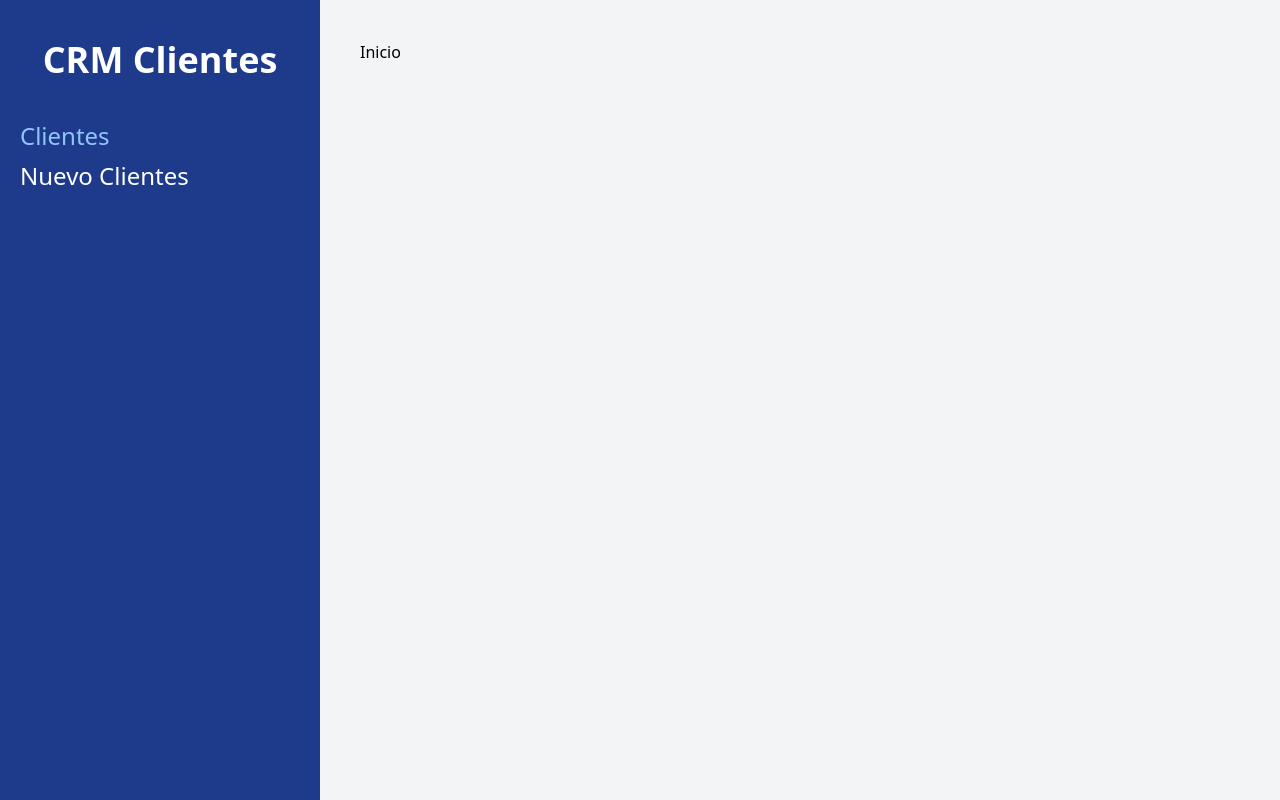
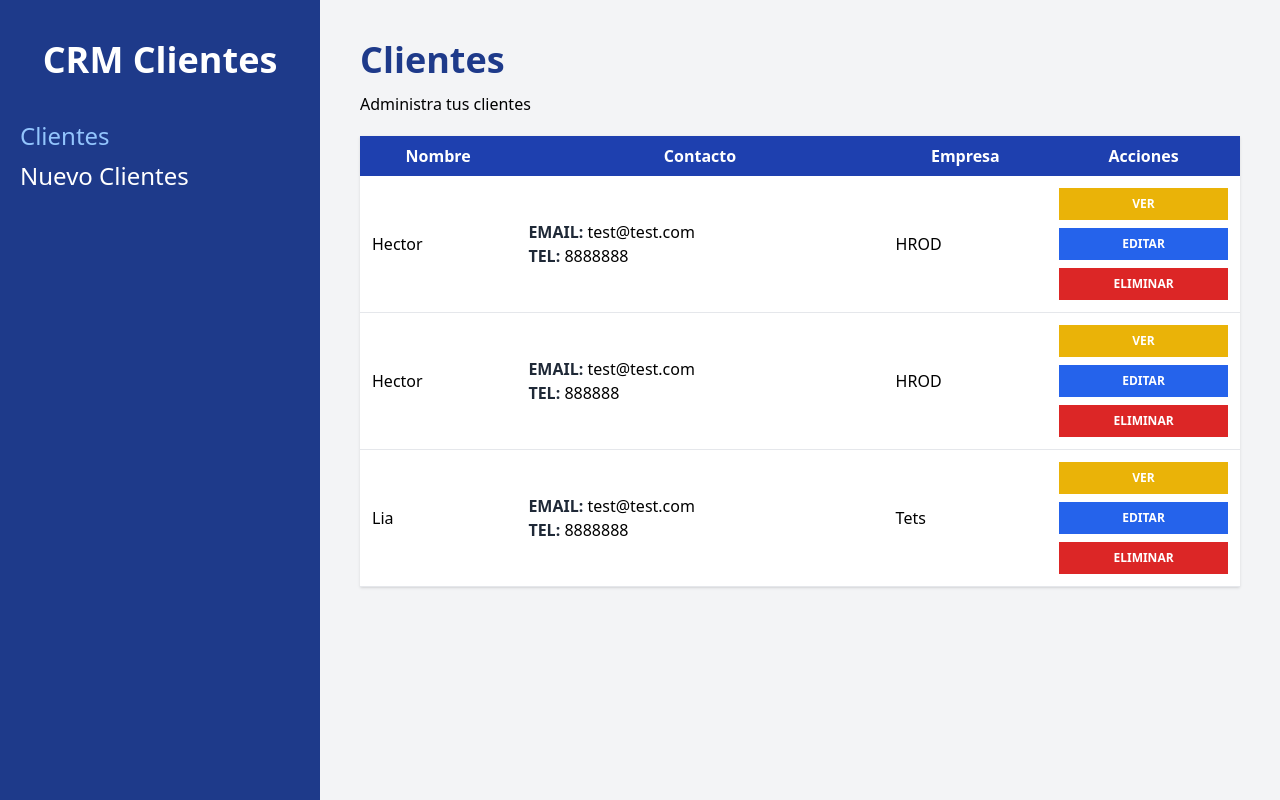
Before and after one commit to hroddev/crm-react, a React (Vite) app: page /clientes in a window 1280 px wide. Built offline with nearby package versions, Linux system fonts and the light colour scheme; data requests are answered from the project's data file.

Commit message:
add change in pages home, client, add show client

```diff
--- a/src/App.jsx
+++ b/src/App.jsx
@@ -3,6 +3,7 @@ import Layout from './layout/Layout'
 import Home from './pages/Home'
 import NewClient from './pages/NewClient'
 import EditClient from './pages/EditClient'
+import ShowClient from './pages/ShowClient'
 
 function App() {
 
@@ -13,6 +14,7 @@ function App() {
             <Route index element={<Home />}/>
             <Route path='nuevo' element={<NewClient/>} />
             <Route path='editar/:id' element={<EditClient/>} />
+            <Route path=':id' element={<ShowClient/>} />
         </Route>
       </Routes>
     </BrowserRouter>
--- /dev/null
+++ b/src/components/Client.jsx
@@ -0,0 +1,36 @@
+import { useNavigate } from "react-router-dom"
+
+const Client = ({client}) => {
+
+    const navigate = useNavigate()
+
+    const { name, company, email, phone, notes, id } = client
+
+    return (
+        <tr className="border-b hover:bg-gray-50">
+        <td className="p-3">{name}</td>
+        <td className="p-3">
+            <p><span className="text-gray-800 uppercase font-bold">Email: </span> {email} </p>
+            <p><span className="text-gray-800 uppercase font-bold">Tel: </span> {phone} </p>
+        </td>
+        <td className="p-3">{company}</td>
+        <td className="p-3">
+            <button
+                type="button"
+                className="bg-yellow-500 hover:bg-yellow-600 block w-full text-with p-2 uppercase font-bold text-xs text-white"
+                onClick={() => navigate(`/clientes/${id}`)}
+            >Ver</button>
+            <button
+                type="button"
+                className="bg-blue-600 hover:bg-blue-700 block w-full text-with p-2 uppercase font-bold text-xs text-white mt-2"
+            >Editar</button>
+            <button
+                type="button"
+                className="bg-red-600 hover:bg-red-700 block w-full text-with p-2 uppercase font-bold text-xs text-white mt-2"
+            >Eliminar</button>
+        </td>
+        </tr>
+    )
+}
+
+export default Client
--- a/src/components/ClientForm.jsx
+++ b/src/components/ClientForm.jsx
@@ -66,7 +66,7 @@ const ClientForm = () => {
                 <Form className="mb-10">
                     <div className='mb-4'>
                         <label className='text-gray-800'
-                            httpFor="name"
+                            httpfor="name"
                             >Nombre
                         </label>
                         <Field
@@ -82,7 +82,7 @@ const ClientForm = () => {
                     </div>
                     <div className='mb-4'>
                         <label className='text-gray-800'
-                            httpFor="company"
+                            httpfor="company"
                             >Empresa
                         </label>
                         <Field
@@ -98,7 +98,7 @@ const ClientForm = () => {
                     </div>
                     <div className='mb-4'>
                         <label className='text-gray-800'
-                            httpFor="email"
+                            httpfor="email"
                             >E-mail
                         </label>
                         <Field
@@ -114,7 +114,7 @@ const ClientForm = () => {
                     </div>
                     <div className='mb-4'>
                         <label className='text-gray-800'
-                            httpFor="phone"
+                            httpfor="phone"
                             >Telefono
                         </label>
                         <Field
@@ -130,7 +130,7 @@ const ClientForm = () => {
                     </div>
                     <div className='mb-4'>
                         <label className='text-gray-800'
-                            httpFor="notes"
+                            httpfor="notes"
                             >Notas
                         </label>
                         <Field
--- a/src/pages/Home.jsx
+++ b/src/pages/Home.jsx
@@ -1,6 +1,10 @@
-import { useEffect } from 'react'
+import { useState ,useEffect } from 'react'
+import Client from '../components/Client'
+
 
 const Home = () => {
+
+  const [clients, setClients] = useState([])
 
   useEffect( () => {
     const getClient = async () => {
@@ -8,16 +12,38 @@ const Home = () => {
         const url = 'http://localhost:4000/clientes'
         const resp = await fetch(url)
         const resul = await resp.json()
-        console.log(resul)
+        setClients(resul)
       } catch (error) {
         console.log(error)
       }
     }
+    getClient()
   },[])
   return (
-    <div>
-      <h1>Inicio</h1>
-    </div>
+    <>
+      <h1 className='font-black text-blue-900 text-4xl mb-3'>Clientes</h1>
+      <p>Administra tus clientes</p>
+
+      <table className="w-full mt-5 table-auto shadow bg-white">
+        <thead className="bg-blue-800 text-white">
+          <tr>
+            <th className='p-2'>Nombre</th>
+            <th className='p-2'>Contacto</th>
+            <th className='p-2'>Empresa</th>
+            <th className='p-2'>Acciones</th>
+          </tr>
+        </thead>
+
+        <tbody>
+            {clients.map( client => (
+              <Client
+                  key={client.id}
+                  client={client}
+              />
+            ))}
+        </tbody>
+      </table>
+    </>
   )
 }
 
--- a/src/pages/NewClient.jsx
+++ b/src/pages/NewClient.jsx
@@ -3,7 +3,7 @@ import ClientForm from "../components/ClientForm"
 const NewClient = () => {
   return (
     <>
-      <h1 className='font-black text-blue-900 text-4xl'>Nuevo Cliente</h1>
+      <h1 className='font-black text-blue-900 text-4xl mb-3'>Nuevo Cliente</h1>
       <p>Llena los siguientes campos pararegistrar un cliente</p>
       <ClientForm />
     </>
--- /dev/null
+++ b/src/pages/ShowClient.jsx
@@ -0,0 +1,31 @@
+import { useEffect, useState } from "react"
+import { useParams } from "react-router-dom"
+
+const ShowClient = () => {
+
+    const {id}= useParams()
+
+    const [client, setClient] = useState({})
+
+    useEffect(() => {
+        const getClient = async () => {
+            try {
+                const url = `http://localhost:4000/clientes/${id}`
+                const resp = await fetch(url)
+                const resul = await resp.json()
+                setClient(resul)
+            } catch (error) {
+                console.log(error)
+            }
+        }
+        getClient()
+    }, [])
+
+        return (
+        <div>
+            <h2>Ver Cliente</h2>
+        </div>
+    )
+}
+
+export default ShowClient
```
